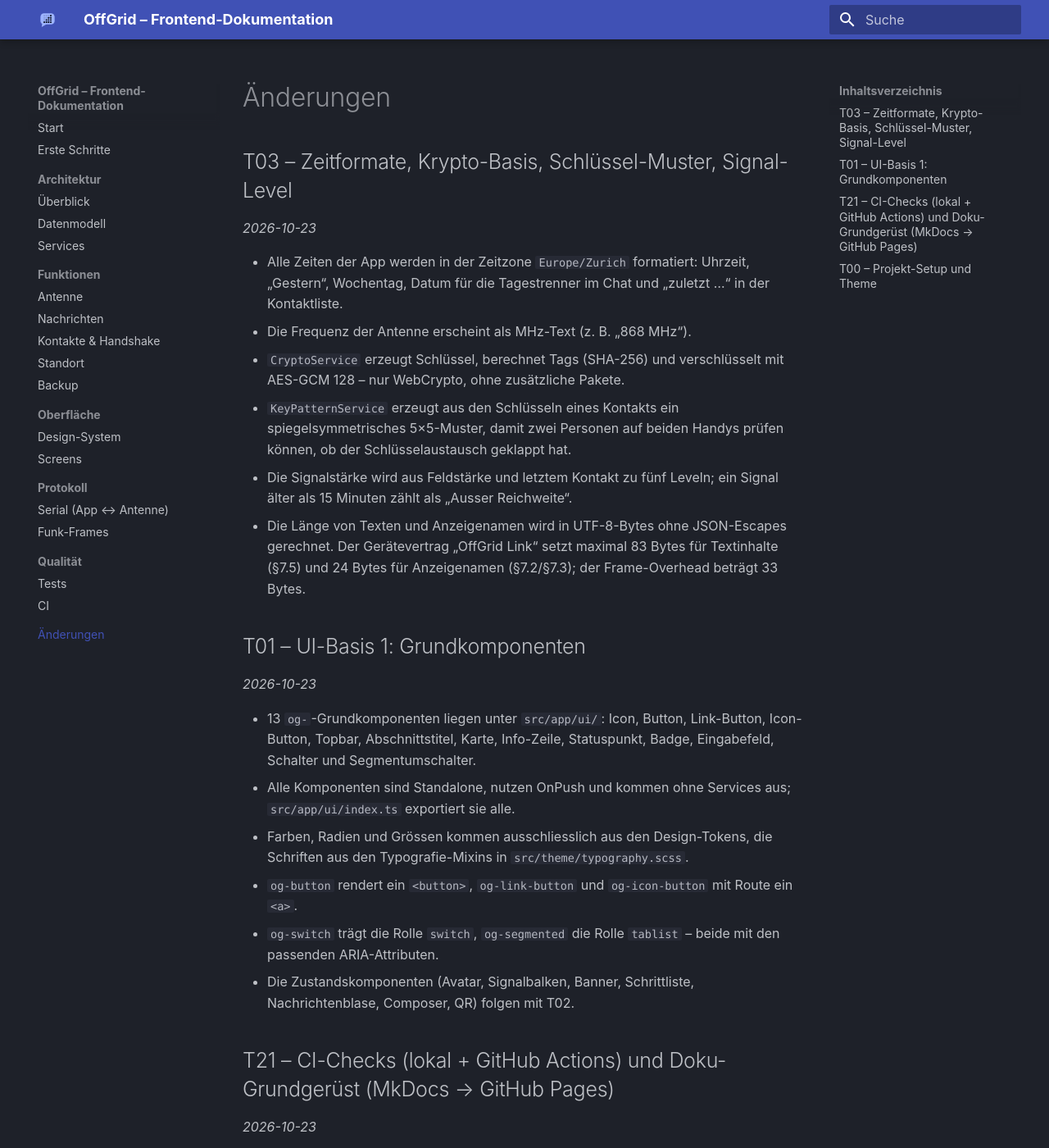
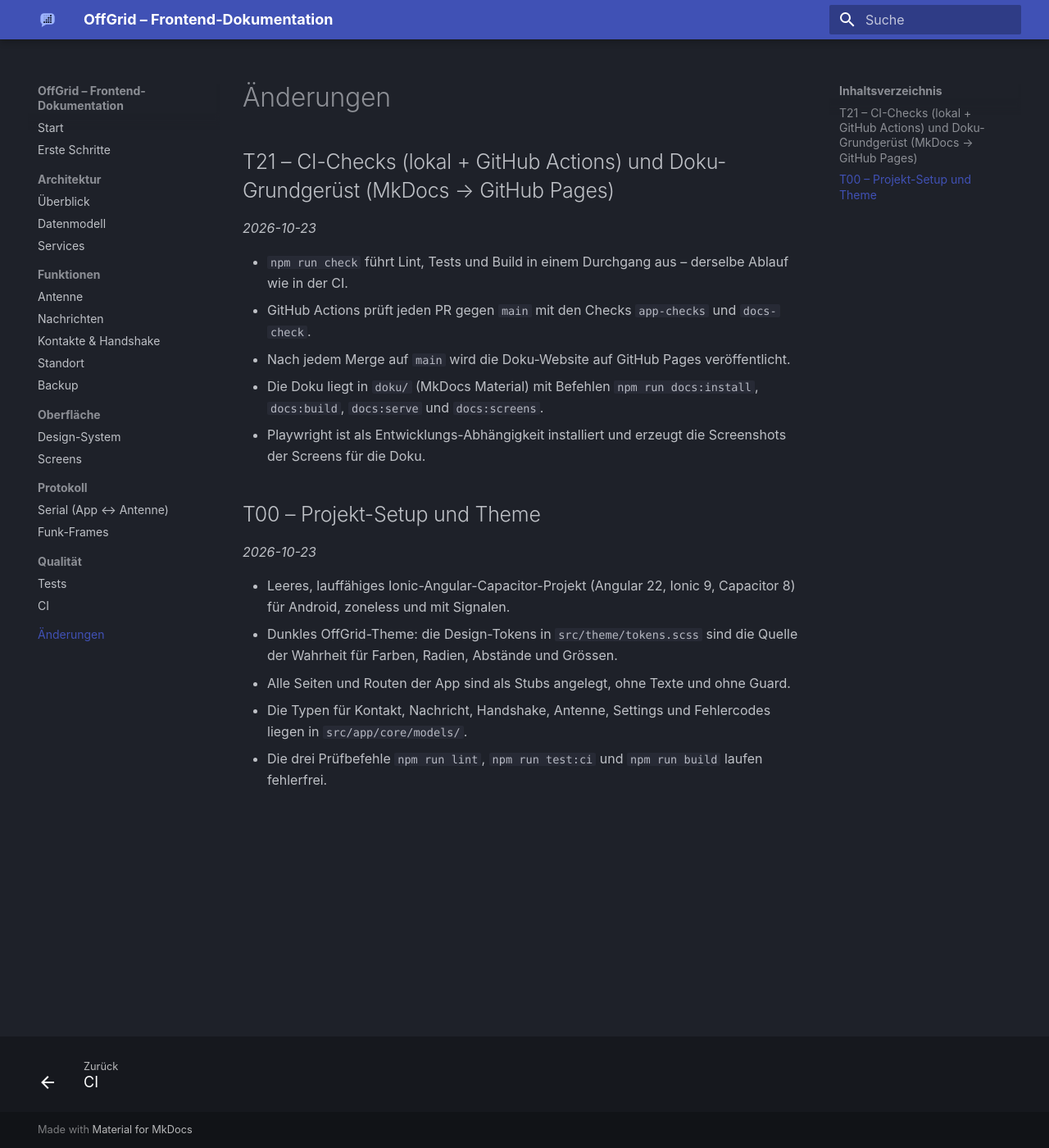
Before and after one commit to OffGridCH/app, an MkDocs documentation site: the page built from doku/aenderungen.md, in a window 1280 px wide and 1400 px high. Shown: the whole window at 82% size. Built offline with MkDocs 1.6.1 and Material for MkDocs 9.7.7, drawn with Linux system fonts in a browser that asks for light colours.

Commit message:
Skills-Branch: Doku-Zusammenführung zurückgenommen (gehört auf den T03-Branch)

```diff
--- a/doku/aenderungen.md
+++ b/doku/aenderungen.md
@@ -1,35 +1,4 @@
 # Änderungen
-
-## T03 – Zeitformate, Krypto-Basis, Schlüssel-Muster, Signal-Level
-*2026-10-23*
-
-- Alle Zeiten der App werden in der Zeitzone `Europe/Zurich` formatiert: Uhrzeit, „Gestern“, Wochentag, Datum für die
-  Tagestrenner im Chat und „zuletzt …“ in der Kontaktliste.
-- Die Frequenz der Antenne erscheint als MHz-Text (z. B. „868 MHz“).
-- `CryptoService` erzeugt Schlüssel, berechnet Tags (SHA-256) und verschlüsselt mit AES-GCM 128 – nur WebCrypto, ohne
-  zusätzliche Pakete.
-- `KeyPatternService` erzeugt aus den Schlüsseln eines Kontakts ein spiegelsymmetrisches 5×5-Muster, damit zwei
-  Personen auf beiden Handys prüfen können, ob der Schlüsselaustausch geklappt hat.
-- Die Signalstärke wird aus Feldstärke und letztem Kontakt zu fünf Leveln; ein Signal älter als 15 Minuten zählt als
-  „Ausser Reichweite“.
-- Die Länge von Texten und Anzeigenamen wird in UTF-8-Bytes ohne JSON-Escapes gerechnet. Der Gerätevertrag
-  „OffGrid Link“ setzt maximal 83 Bytes für Textinhalte (§7.5) und 24 Bytes für Anzeigenamen (§7.2/§7.3); der
-  Frame-Overhead beträgt 33 Bytes.
-
-## T01 – UI-Basis 1: Grundkomponenten
-*2026-10-23*
-
-- 13 `og-`-Grundkomponenten liegen unter `src/app/ui/`: Icon, Button, Link-Button, Icon-Button, Topbar,
-  Abschnittstitel, Karte, Info-Zeile, Statuspunkt, Badge, Eingabefeld, Schalter und Segmentumschalter.
-- Alle Komponenten sind Standalone, nutzen OnPush und kommen ohne Services aus; `src/app/ui/index.ts` exportiert
-  sie alle.
-- Farben, Radien und Grössen kommen ausschliesslich aus den Design-Tokens, die Schriften aus den
-  Typografie-Mixins in `src/theme/typography.scss`.
-- `og-button` rendert ein `<button>`, `og-link-button` und `og-icon-button` mit Route ein `<a>`.
-- `og-switch` trägt die Rolle `switch`, `og-segmented` die Rolle `tablist` – beide mit den passenden
-  ARIA-Attributen.
-- Die Zustandskomponenten (Avatar, Signalbalken, Banner, Schrittliste, Nachrichtenblase, Composer, QR)
-  folgen mit T02.
 
 ## T21 – CI-Checks (lokal + GitHub Actions) und Doku-Grundgerüst (MkDocs → GitHub Pages)
 *2026-10-23*
--- a/doku/architektur/ueberblick.md
+++ b/doku/architektur/ueberblick.md
@@ -1,10 +1,8 @@
 # Überblick
 
-Stand: **nach T01, T03** (Projektgerüst, Theme, og-Grundkomponenten, Zeitformate, Krypto-Basis, Schlüssel-Muster und
-Signal-Level). Gebaut sind das App-Gerüst, die Kern-Grundlagen (`log.ts`, `platform.ts`, `models/`), das Theme, die
-13 Grundkomponenten in `src/app/ui/` sowie die Krypto- und Format-Module unter `core/`. Die Seiten unter `features/`
-sind leere Stubs; ihr Inhalt kommt mit dem jeweiligen Ticket. Alles, was noch fehlt, trägt im Diagramm und im
-Ordnerbaum den Vermerk „geplant: Txx".
+Stand: **nach T00** (Projektgerüst und Theme). Gebaut sind das App-Gerüst, die Kern-Grundlagen (`log.ts`,
+`platform.ts`, `models/`) und das Theme. Die Seiten unter `features/` sind leere Stubs; ihr Inhalt kommt mit dem
+jeweiligen Ticket. Alles, was noch fehlt, trägt im Diagramm und im Ordnerbaum den Vermerk „geplant: Txx".
 
 ## Schichten
 
@@ -17,16 +15,15 @@ flowchart TD
     end
     subgraph Ui["Oberfläche"]
         Pages["features/<br>eine Seite pro Ordner<br>Stubs (T00)"]
-        Components["ui/<br>og- Komponenten<br>Grundkomponenten (T01)<br>geplant: T02"]
+        Components["ui/<br>og- Komponenten<br>geplant: T01, T02"]
     end
     subgraph Core["Kern – src/app/core"]
         Basis["log.ts, platform.ts, models/"]
         Start["app-start.service.ts<br>geplant: T04"]
         Data["data/<br>Datenbank und Repositories<br>geplant: T04"]
         Antenna["antenna/<br>Antennen-Port, Mock, Serial<br>geplant: T05, T06"]
-        Crypto["crypto/<br>Schlüssel, AES-GCM<br/>(T03)"]
-        Format["format/<br>Zeit- und Funkformate<br/>(T03)"]
-        Messaging["messaging/<br>Limits, Signal-Level<br/>geplant: T07"]
+        Crypto["crypto/<br>geplant: T03"]
+        Messaging["messaging/<br>geplant: T03, T07"]
         Handshake["handshake/<br>geplant: T08"]
         Backup["backup/<br>geplant: T14"]
         Location["location/<br>geplant: T17"]
@@ -41,7 +38,6 @@ flowchart TD
     Basis --> Data
     Basis --> Antenna
     Basis --> Crypto
-    Basis --> Format
     Basis --> Messaging
     Basis --> Handshake
     Basis --> Backup
@@ -67,13 +63,13 @@ src/
       app-start.service.ts    geplant: T04
       antenna/                geplant: T05, T06
       backup/                 geplant: T14
-      crypto/                 Schlüssel, AES-GCM, Schlüssel-Muster (T03)
+      crypto/                 geplant: T03
       data/                   geplant: T04
-      format/                 Zeit- und Funkformate (T03)
+      format/                 geplant: T03
       groups/                 geplant: T20
       handshake/              geplant: T08
       location/               geplant: T17
-      messaging/              Limits, Signal-Level (T03), geplant: T07
+      messaging/              geplant: T03, T07
       settings/               geplant: T04
     features/
       chat/                   geplant: T12
@@ -84,7 +80,7 @@ src/
       name/                   geplant: T09
       standort/               geplant: T18
       verbinden/              geplant: T09
-    ui/                       og-Grundkomponenten (T01), geplant: T02
+    ui/                       geplant: T01, T02
   environments/               environment.ts, environment.prod.ts
   theme/                      tokens.scss, typography.scss, global.scss
   test-setup.ts               WebCrypto für Vitest und jsdom
@@ -97,8 +93,8 @@ src/
 | Schicht | Ort | Aufgabe | Stand |
 |---|---|---|---|
 | App | `src/app/app.*.ts` | Wurzel-Komponente, Provider, Routen | fertig (T00) |
-| Oberfläche | `src/app/features/`, `src/app/ui/` | Screens und wiederverwendbare `og-`-Komponenten | Grundkomponenten fertig (T01), Zustandskomponenten ab T02, Seiten ab T09 |
-| Kern | `src/app/core/` | Services ohne Oberfläche: Daten, Antenne, Krypto, Messaging | Grundgerüst (T00), Krypto und Formate gebaut (T03) |
+| Oberfläche | `src/app/features/`, `src/app/ui/` | Screens und wiederverwendbare `og-`-Komponenten | Stubs (T00), gefüllt ab T01, T02, T09 |
+| Kern | `src/app/core/` | Services ohne Oberfläche: Daten, Antenne, Krypto, Messaging | Grundgerüst (T00), gefüllt ab T03 |
 | Typen | `src/app/core/models/` | Kontakt, Nachricht, Handshake, Antenne, Settings, Fehlercodes | fertig (T00) |
 | Theme | `src/theme/` | Design-Tokens, Schriften, globales Styling | fertig (T00) |
 
```
Also changed, not shown: doku/index.md (+2 -3 lines), doku/qualitaet/tests.md (+3 -19 lines).
